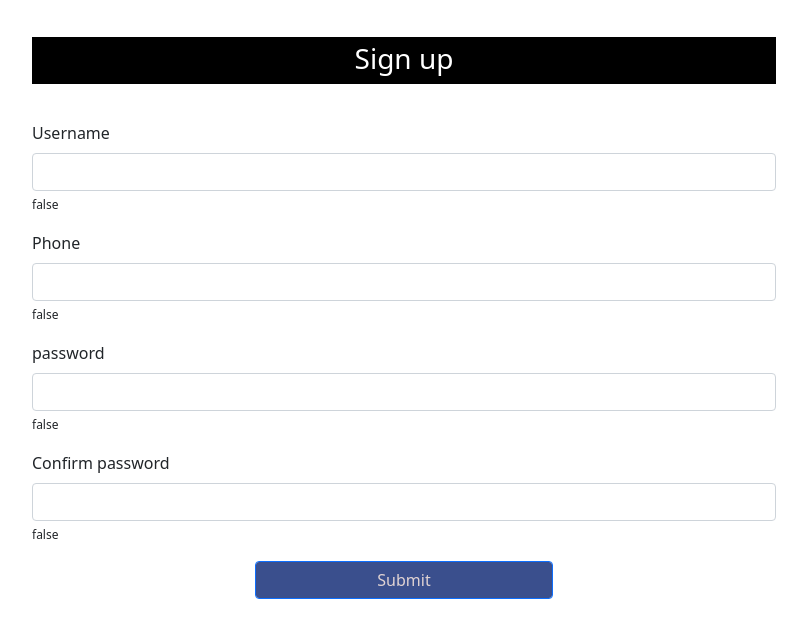
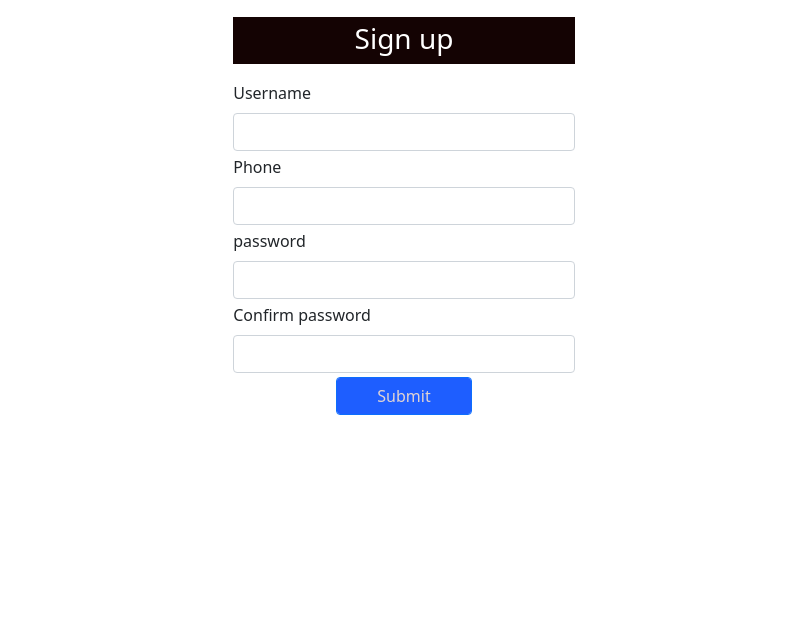
Before and after one commit to hassanfigui1/angular_forms, an Angular app in the folder angular_forms/: page / in a window 1280 px wide. Shown: the top 638 px of the page, without its empty margins (236-1043 px from the left). Built offline with nearby package versions, Linux system fonts and the light colour scheme.

Commit message:
Displaying Error Messages

```diff
--- a/angular_forms/src/app/validation-with-visual-feedback/validation-with-visual-feedback.component.css
+++ b/angular_forms/src/app/validation-with-visual-feedback/validation-with-visual-feedback.component.css
@@ -1,22 +1,29 @@
-.container-fluid{
-    width:60%;
-}
+
 .title{
     text-align: center;
     margin-top: 5%;
     color:white;
     padding: 5px 0 8px 0;
-    background-color: rgb(0, 0, 0);
+    background-color: rgb(20, 3, 3);
     width: auto;
     margin-bottom:5%;
+
 }
 .btn-primary{
-    background-color: rgb(58, 79, 141);
+    background-color: rgba(6, 77, 255, 0.9);
     color:rgb(224, 211, 211);
     width: 40%;
     margin-left: 30%;
     margin-right: 30%;
 }
-.check{
-    font-size: 12px;
+small{
+    color: rgba(218, 47, 47, 0.957);
 }
+.container-fluid{
+    width:40%;
+}
+form{
+    width: 70%;
+    margin-left: auto;
+    margin-right: auto;
+}
--- a/angular_forms/src/app/validation-with-visual-feedback/validation-with-visual-feedback.component.html
+++ b/angular_forms/src/app/validation-with-visual-feedback/validation-with-visual-feedback.component.html
@@ -1,26 +1,26 @@
 <div class="container-fluid mb-5">
     <form #userForm="ngForm">
         <h3 class="title">Sign up</h3>
-        <div class="form-group mb-3">
+        <div class="form-group mb-1">
             <label class="form-label">Username</label>
             <input type="text" #username="ngModel" minlength="3" maxlength="50" ngModel required [class.is-invalid]="username.invalid && username.touched" name="username" class="form-control">
-            <label class="check">{{username.valid}}</label>
+            <small *ngIf="username.invalid && username.touched">username is required </small>
         </div>
-        <div class="form-group mb-3">
+        <div class="form-group mb-1">
             <label class="form-label">Phone</label>
             <input type="tel" required minlength="8" #tel="ngModel"
             pattern="^\d{10}$" ngModel [class.is-invalid]="tel.invalid && tel.touched" name="tel" class="form-control">
-            <label class="check">{{tel.valid}}</label>
+            <small *ngIf="tel.invalid && tel.touched">phone is required</small>
         </div>
-        <div class="form-group mb-3">
+        <div class="form-group mb-1">
             <label class="form-label">password</label>
             <input type="password" #psw="ngModel" minlength="2" ngModel [class.is-invalid]="psw.invalid && psw.touched" required name="psw" class="form-control">
-            <label class="check">{{psw.valid}}</label>
+            <small *ngIf="psw.invalid && psw.touched">The password is required</small>
         </div>
-        <div class="form-group mb-3">
+        <div class="form-group mb-1">
             <label class="form-label">Confirm password</label>
             <input type="password" minlength="2" required #c_psw="ngModel" ngModel [class.is-invalid]="c_psw.invalid && c_psw.touched" name="c_psw" class="form-control">
-            <label class="check">{{c_psw.valid}}</label>
+            <small *ngIf="c_psw.invalid && c_psw.touched">password confirmation is required</small>
         </div>
         <div class="form-group">
             <input type="submit" required  class="form-control btn btn-primary">
```
